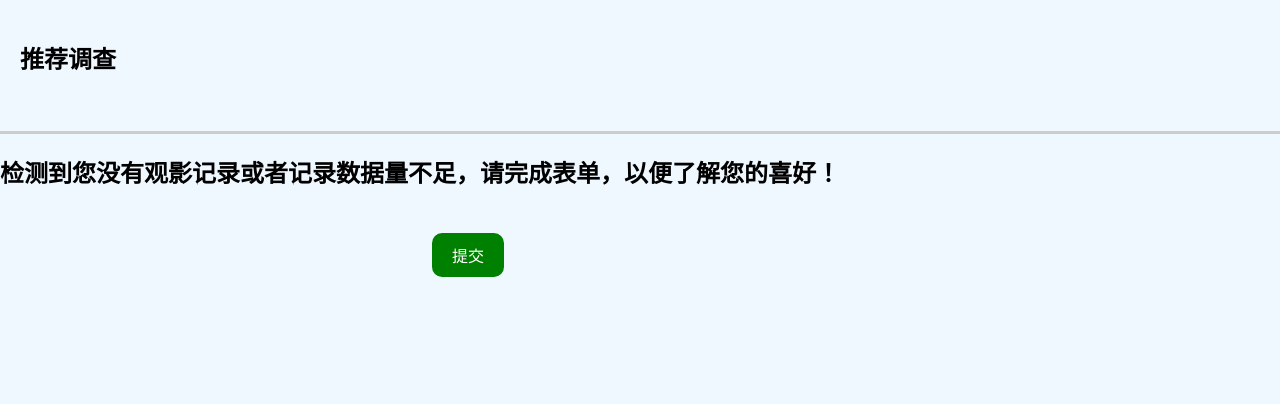
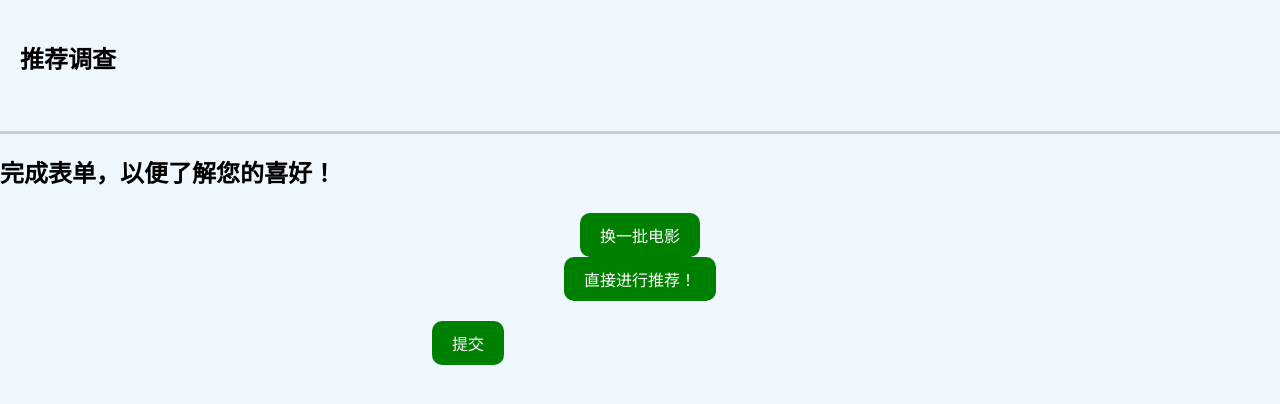
Before and after one commit to Yaemikoreal/Movie-Rom, a Django app: template moviereal/templates/recommendation.html in a window 1280 px wide. Shown: the top 404 px of the page. Run offline with Django 5.2, Linux system fonts and the light colour scheme; the template is opened without the code that fills it, so the values that code supplies are empty.

Commit message:
【任务】添加部分注释，更新了页面的部分CSS样式。

```diff
--- a/algo/ReadMovieImgRandom.py
+++ b/algo/ReadMovieImgRandom.py
@@ -50,7 +50,7 @@ class ReadMovieImgRandom:
         # 排除movie_msg_df中 movie_img 列中为 None 的行
         filtered_df = self.movie_msg_df[self.movie_msg_df["movie_img"].notna()]
         # 在movie_msg中读出top250的电影全部信息,用于用户评分
-        movie_top250_list = self.movie_top250_df_y['电影名字'].tolist()
+        movie_top250_list = self.movie_top250_df_y['movie_name'].tolist()
         movie_top250_df = filtered_df[filtered_df["movie_name"].isin(movie_top250_list)]
         movie_not_in_top250_df = filtered_df[~filtered_df["movie_name"].isin(movie_top250_list)]
         return movie_top250_df, movie_not_in_top250_df
--- a/algo/Recommendation.py
+++ b/algo/Recommendation.py
@@ -59,6 +59,8 @@ class Recommendation:
             if movie_count >= 10:
                 print(f"用户<{user_name}>观影量大于10！")
                 return True
+            else:
+                return False
 
     def read_movie_user_comment(self, user_name):
         # 读取出用户现在的观影数
--- a/data_entry/CommentsMovieGet.py
+++ b/data_entry/CommentsMovieGet.py
@@ -1,6 +1,4 @@
 import sqlite3
-import time
-
 import requests
 import pandas as pd
 from bs4 import BeautifulSoup
--- a/functional_zone/UserRegister.py
+++ b/functional_zone/UserRegister.py
@@ -1,7 +1,5 @@
 import sqlite3
-
 import pandas as pd
-
 from data_entry.PublicFunctions import PublicFunctions
 
 
--- a/moviereal/templates/recommendation.html
+++ b/moviereal/templates/recommendation.html
@@ -134,6 +134,47 @@
         #submit-button:hover {
             background-color: darkgreen; /* 悬停时背景颜色变化 */
         }
+        #recommendation-button {
+            display: block; /* 让按钮变成块级元素 */
+            margin: 0 auto; /* 居中 */
+            padding: 10px 20px; /* 增加内边距 */
+            border-radius: 10px; /* 圆角 */
+            background-color: green; /* 背景色 */
+            color: white; /* 文字颜色 */
+            font-size: 16px; /* 字体大小 */
+            border: none; /* 移除边框 */
+            cursor: pointer; /* 鼠标指针样式 */
+            transition: background-color 0.3s; /* 添加过渡效果 */
+        }
+
+        #recommendation-button:hover {
+            background-color: darkgreen; /* 悬停时背景颜色变化 */
+        }
+        #reload-button {
+            display: block; /* 让按钮变成块级元素 */
+            margin: 0 auto; /* 居中 */
+            padding: 10px 20px; /* 增加内边距 */
+            border-radius: 10px; /* 圆角 */
+            background-color: green; /* 背景色 */
+            color: white; /* 文字颜色 */
+            font-size: 16px; /* 字体大小 */
+            border: none; /* 移除边框 */
+            cursor: pointer; /* 鼠标指针样式 */
+            transition: background-color 0.3s; /* 添加过渡效果 */
+        }
+
+        #reload-button:hover {
+            background-color: darkgreen; /* 悬停时背景颜色变化 */
+        }
+        .button-container {
+            text-align: center; /* 将按钮居中对齐 */
+            margin-top: 20px; /* 顶部留出一些间距 */
+        }
+
+        .button-container button {
+            display: inline-block; /* 设置按钮为内联块元素，使其水平排列 */
+            margin-right: 10px; /* 按钮之间的右侧间距 */
+        }
 
     </style>
 </head>
@@ -143,7 +184,11 @@
     </div>
     <div id="username-display"></div>
     <hr>
-    <p id="main-title">检测到您没有观影记录或者记录数据量不足，请完成表单，以便了解您的喜好！</p>
+    <p id="main-title">完成表单，以便了解您的喜好！</p>
+    <div class="button-container">
+        <button id="reload-button" onclick="refreshPage()">换一批电影</button>
+        <button id="recommendation-button" >直接进行推荐！</button>
+    </div>
     <div class="container">
         <div class="content">
             <div class="row">
@@ -177,13 +222,17 @@
     <script>
         // 页面加载完成后执行的函数
         window.onload = function() {
+        }
+        function refreshPage() {
+            // 刷新当前页面
+            location.reload();
+        }
+        document.getElementById('recommendation-button').addEventListener('click', function() {
             // 获取保存在 sessionStorage 中的用户名
             const username = sessionStorage.getItem('username');
-            let data = {
+            const data = {
                 'username': username,
             };
-
-            // 指向recommendation视图函数
             const recommendationUrl = "{% url 'recommendation' %}";
             fetch(recommendationUrl, {
                 method: 'POST',
@@ -199,13 +248,17 @@
                 if (data.status){
                     alert("该用户数据量足够，正在进行推荐计算，请稍等！！！");
                     window.location.href = `/moviereal/recommendation_show/${username}/`;
+                }else {
+                    alert("该用户数据量不充足！请完成推荐调查表单。");
+                    // 刷新当前页面
+                    window.location.reload();
                 }
             })
             .catch(error => {
                 console.error('Error:', error);
                 // 处理错误
             });
-        };
+        });
         document.getElementById('submit-button').addEventListener('click', function() {
             let ratings = {};
             const username = sessionStorage.getItem('username');
--- a/moviereal/templates/userregister.html
+++ b/moviereal/templates/userregister.html
@@ -77,10 +77,10 @@
         <label for="password">确认密码:</label>
         <input type="password" id="password2" name="password2"><br>
 
-        <label for="name">姓名</label>
+        <label for="name">姓名:</label>
         <input type="text" id="name" name="name"><br>
 
-        <label for="email">邮箱</label>
+        <label for="email">邮箱:</label>
         <input type="text" id="email" name="email"><br>
 
         <button type="submit" class="page-btn">注册</button>
```
Also changed, not shown: algo/CollaborativeFiltering.py (+13 -9 lines), data_entry/DataGetTop250.py (+8 -8 lines), moviereal/views.py (+2 -8 lines), test/test.py (added, +14 -0 lines), test/test.txt (added, +1 -0 lines), 1 other file.
